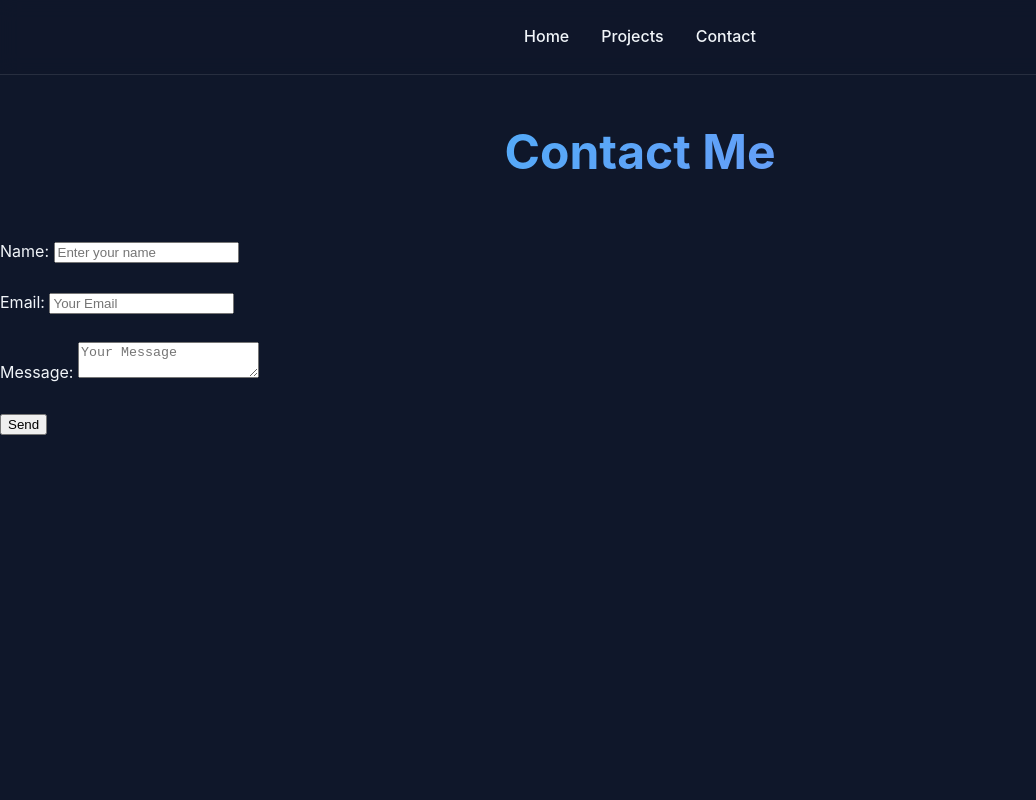
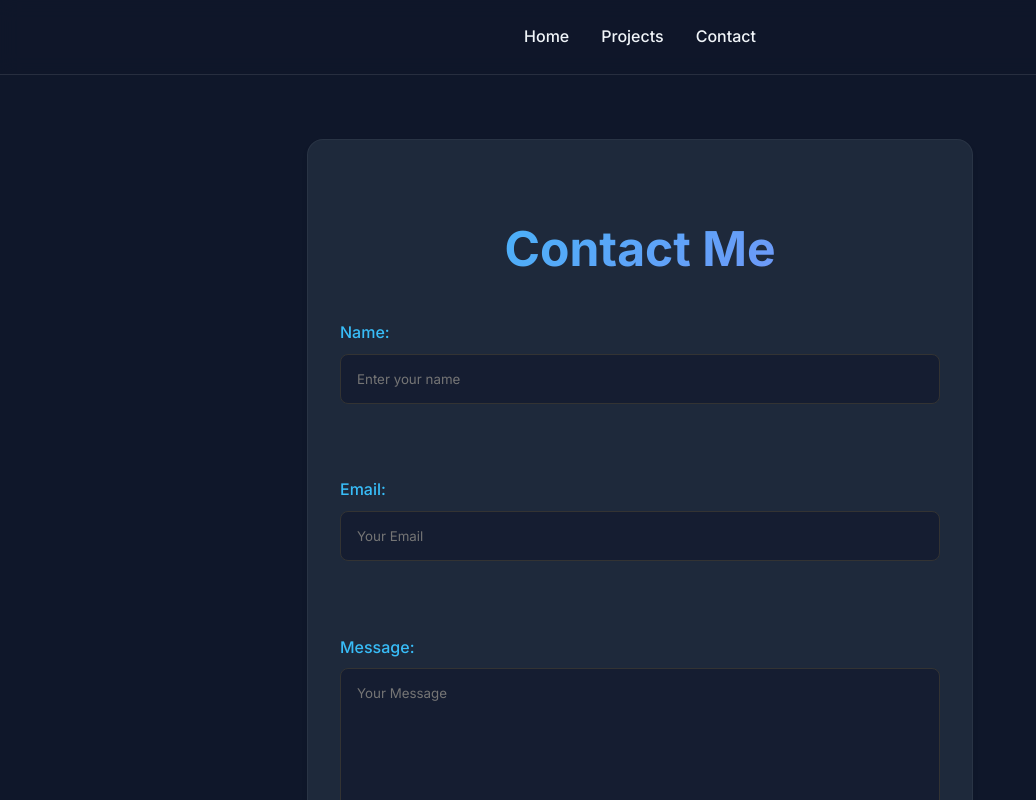
Before and after one commit to abdulsami-94/Portfolio-React, a React (Vite) app: page /contact in a window 1280 px wide. Shown: the top 800 px of the page, without its empty margins (0-1036 px from the left). Built offline with nearby package versions, Linux system fonts and the light colour scheme.

Commit message:
Update the form UI

```diff
--- a/index.html
+++ b/index.html
@@ -5,6 +5,9 @@
     <link rel="icon" type="image/svg+xml" href="/vite.svg" />
     <meta name="viewport" content="width=device-width, initial-scale=1.0" />
     <title>portfolio</title>
+    <link rel="preconnect" href="https://fonts.googleapis.com">
+    <link rel="preconnect" href="https://fonts.gstatic.com" crossorigin>
+    <link href="https://fonts.googleapis.com/css2?family=Inter:wght@400;500;600;700&display=swap" rel="stylesheet">
   </head>
   <body>
     <div id="root"></div>
--- a/src/index.css
+++ b/src/index.css
@@ -5,7 +5,7 @@
     --accent-secondary: #818cf8;
     --text-primary: #f1f5f9;
     --text-secondary: #94a3b8;
-    --gradient-main: linear-gradient(135deg,var(--accent-primary), var(--accent-secondary));
+    --gradient-main: linear-gradient(135deg, var(--accent-primary), var(--accent-secondary));
 }
 
 body {
@@ -57,7 +57,7 @@ h2 {
 
 .project-grid {
     display: grid;
-    grid-template-columns: repeat(auto-fit,minmax(320px, 1fr));
+    grid-template-columns: repeat(auto-fit, minmax(320px, 1fr));
     gap: 2.5rem;
 }
 
@@ -107,3 +107,73 @@ h2 {
 .project-card a:hover {
     opacity: 0.9;
 }
+
+.contact {
+    max-width: 600px;
+    margin: 4rem auto;
+    padding: 2rem;
+    background: var(--bg-secondary);
+    border-radius: 16px;
+    border: 1px solid rgba(255, 255, 255, 0.05);
+    box-shadow: 0 4px 6px -1px rgba(0, 0, 0, 0.1);
+}
+
+.contact h2 {
+    margin-bottom: 2rem;
+}
+
+.contact form {
+    display: flex;
+    flex-direction: column;
+    gap: 1.5rem;
+}
+
+.contact label {
+    display: block;
+    margin-bottom: 0.5rem;
+    color: var(--accent-primary);
+    font-weight: 500;
+}
+
+.contact input,
+.contact textarea {
+    width: 100%;
+    padding: 1rem;
+    background: rgba(15, 23, 42, 0.6);
+    border: 1px solid #333;
+    border-radius: 8px;
+    color: var(--text-primary);
+    font-family: inherit;
+    transition: border-color 0.3s ease, box-shadow 0.3s ease;
+    box-sizing: border-box;
+}
+
+.contact input:focus,
+.contact textarea:focus {
+    outline: none;
+    border-color: var(--accent-secondary);
+    box-shadow: 0 0 0 2px rgba(129, 140, 248, 0.2);
+}
+
+.contact textarea {
+    min-height: 150px;
+    resize: vertical;
+}
+
+.contact button {
+    background: var(--gradient-main);
+    color: white;
+    padding: 1rem;
+    border: none;
+    border-radius: 8px;
+    font-size: 1rem;
+    font-weight: 600;
+    cursor: pointer;
+    transition: opacity 0.3s ease, transform 0.2s ease;
+    margin-top: 1rem;
+}
+
+.contact button:hover {
+    opacity: 0.9;
+    transform: translateY(-2px);
+}
```
Lines whose indentation alone changed are shown as unchanged.
